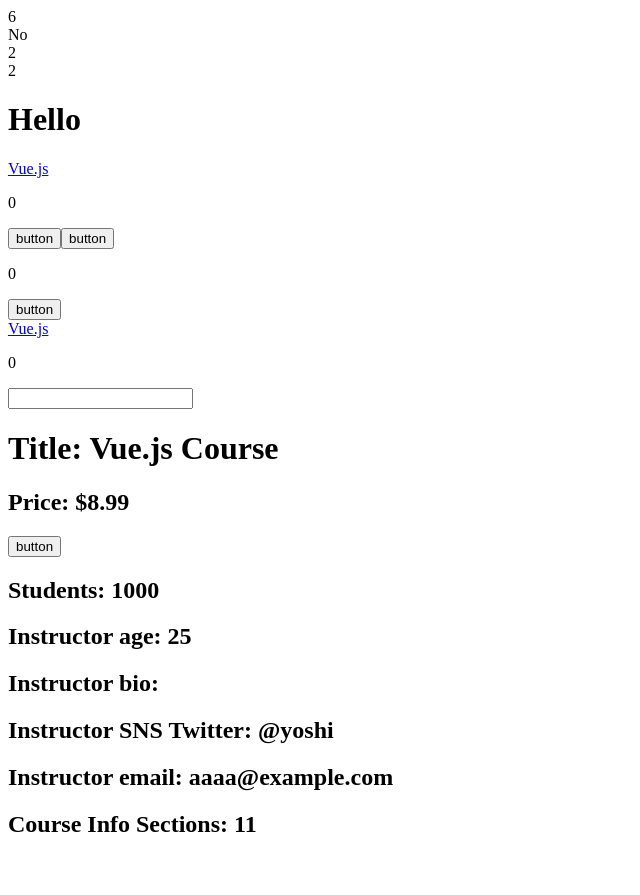
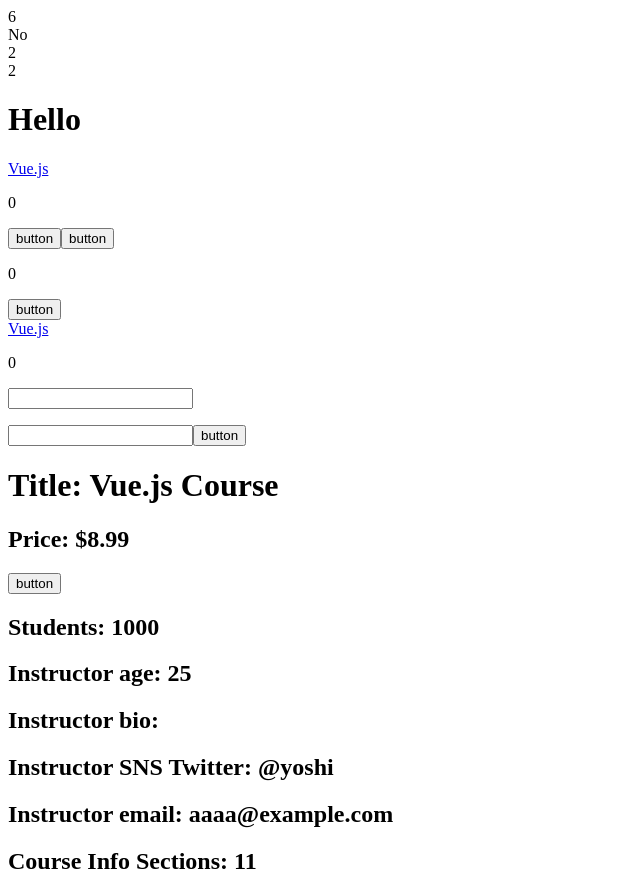
Before and after one commit to reo0306/vue-practise, a Vue app in the folder vue-lesson/: page / in a window 1280 px wide. Shown: the whole page, without its empty margins (0-640 px from the left). Before the commit the page ends 858 px from the top, so only its background shows below. Built offline with nearby package versions, Linux system fonts and the light colour scheme; the HTML template or start-up script is replaced by a standard one.

Commit message:
add v-model

```diff
--- a/vue-lesson/src/App.vue
+++ b/vue-lesson/src/App.vue
@@ -47,6 +47,9 @@ const count3 = ref(0);
 function countUp(event, times) {
   count3.value = event.clientX * times;
 }
+const eventName = 'keyup';
+
+const userInput = ref('');
 </script>
 
 <template>
@@ -67,7 +70,11 @@ function countUp(event, times) {
   <a @click.prevent href="https://vuejs.org">Vue.js</a>
 
   <p>{{ count3 }}</p>
-  <input type="text" @keyup.space.delete="count3++" />
+  <input type="text" @[eventName].space.delete="count3++" />
+
+  <p>{{ userInput }}</p>
+  <input v-model="userInput" type="text" />
+  <button @click="userInput = 'hi'">button</button>
 
   <h1>Title: {{ title }}</h1>
   <h2>Price: ${{ price - 1 }}</h2>
```
